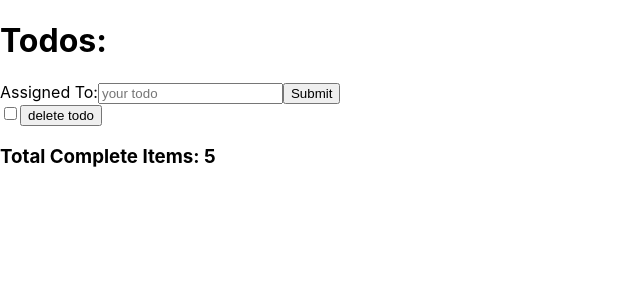
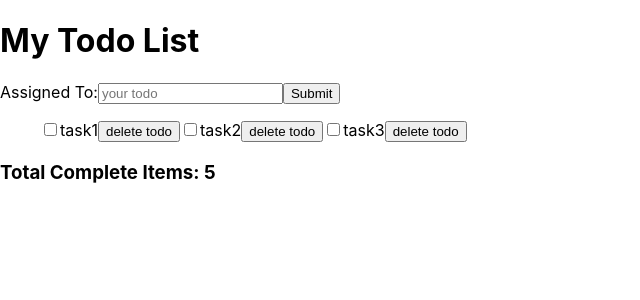
Before and after one commit to Cameron-Walden/redux-todo, a React (Create React App) app: page / in a window 1280 px wide. Shown: the top 300 px of the page, without its empty margins (0-640 px from the left). Built offline with nearby package versions, Linux system fonts and the light colour scheme.

Commit message:
adds bootstrap container

```diff
--- a/src/App.js
+++ b/src/App.js
@@ -1,17 +1,17 @@
+import React from "react";
+import TodoForm from "./components/TodoForm";
+import TodoList from "./components/TodoList";
 import CompletedTodos from "./components/CompletedTodos";
-import TodoForm from "./components/TodoForm";
-import Todos from "./components/Todos";
 
 const App = () => {
-
   return (
-    <>
-    <h1>Todos:</h1>
-    <TodoForm />
-    <Todos />
-    <CompletedTodos />
-    </>
-  )
-}
+    <div className="container bg-white p-4 mt-5">
+      <h1>My Todo List</h1>
+      <TodoForm />
+      <TodoList />
+      <CompletedTodos />
+    </div>
+  );
+};
 
 export default App;
```
